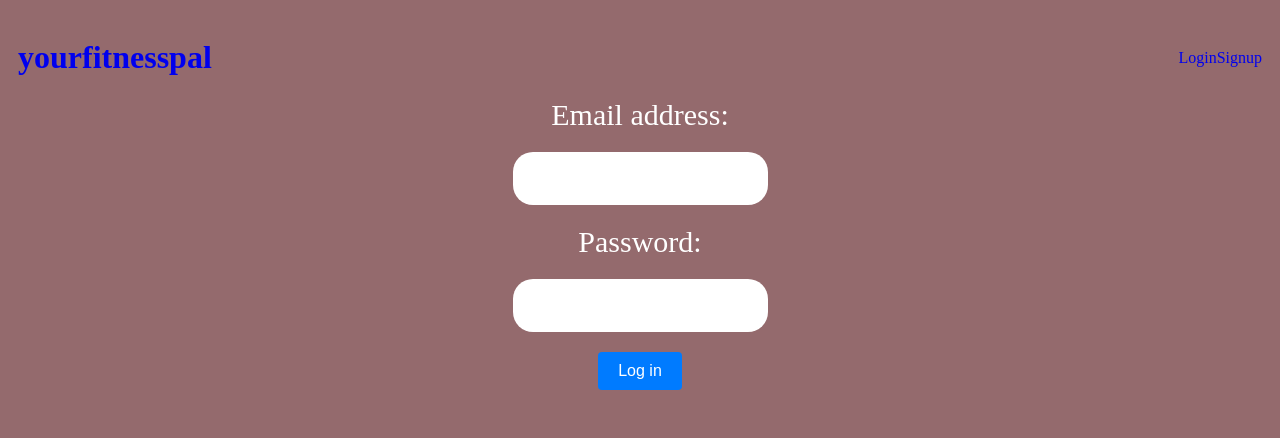
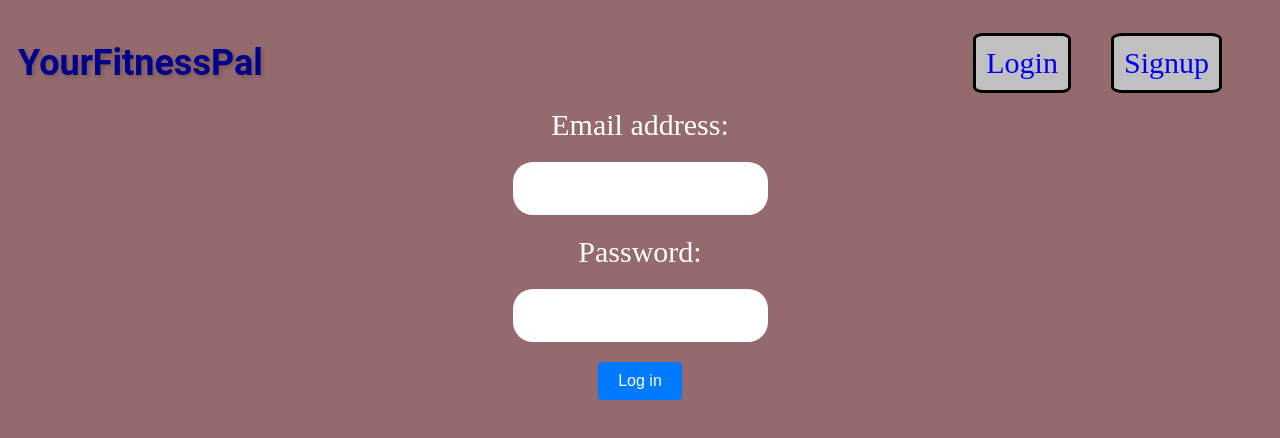
Before and after one commit to Shehroze4543/Mod-3-Project, a React (Create React App) app in the folder frontend/: page /login in a window 1280 px wide. Shown: the top 438 px of the page. Built offline with nearby package versions, Linux system fonts and the light colour scheme.

Commit message:
finished the project

```diff
--- a/frontend/src/components/MealDetails.js
+++ b/frontend/src/components/MealDetails.js
@@ -102,9 +102,10 @@ const MealDetails = ({ meal }) => {
       {/* <h4>{meal.mealName}</h4> */}
       {editMode ? (
         <form>
-          <label className="label"> Meal:</label>
+          <div className="edit-form">
+          <label className=""> Meal:</label>
           <input
-          className="box"
+          // className="box"
             type="text"
             value={editedMeal.mealName}
             onChange={(e) => {
@@ -122,9 +123,9 @@ const MealDetails = ({ meal }) => {
             // }
           />
 
-          <label className="label"> Protein:</label>
+          <label className=""> Protein:</label>
           <input
-             className="box"
+            //  className="box"
             type="number"
             value={editedMeal.protein}
             onChange={(e) => {
@@ -136,9 +137,9 @@ const MealDetails = ({ meal }) => {
               console.log("Edited Meal:", editedMeal);
             }}
           />
-          <label className="label">  Carbs:</label>
+          <label className="">  Carbs:</label>
           <input
-             className="box"
+            //  className="box"
             type="number"
             value={editedMeal.carbs}
             onChange={(e) => {
@@ -151,9 +152,9 @@ const MealDetails = ({ meal }) => {
             }}
           />
 
-<label className="label">  Fats:</label>
+<label className="">  Fats:</label>
           <input
-             className="box"
+            //  className="box"
             type="number"
             value={editedMeal.fats}
             onChange={(e) => {
@@ -165,9 +166,11 @@ const MealDetails = ({ meal }) => {
               console.log("Edited Meal:", editedMeal);
             }}
           />
-          {/* Add input fields for load, reps, and other properties */}
-          <button onClick={handleSubmit}>Save</button>
-          <button onClick={handleCancelEdit}>Cancel</button>
+          <div className="edit-btn">{/* Add input fields for load, reps, and other properties */}
+          <button className="btn" onClick={handleSubmit}>Save</button>
+          <button className="btn" onClick={handleCancelEdit}>Cancel</button>
+          </div>
+          </div>
         </form>
       ) : (
         <>
--- a/frontend/src/components/Navbar.js
+++ b/frontend/src/components/Navbar.js
@@ -15,7 +15,7 @@ const Navbar = () => {
 
         <div className="header1">
           <Link to="/">
-          <h1 className="title">yourfitnesspal</h1>
+          <h1 className="title">YourFitnessPal</h1>
         </Link>
         </div>
 
@@ -29,9 +29,9 @@ const Navbar = () => {
             </div>
           )}
           {!user && (
-            <div>
-              <Link  to="/login">Login</Link>
-              <Link to="/signup">Signup</Link>
+            <div className="top-right">
+              <Link className="heading-box" to="/login">Login</Link>
+              <Link className="heading-box" to="/signup">Signup</Link>
             </div>
           )}
 
--- a/frontend/src/index.css
+++ b/frontend/src/index.css
@@ -17,7 +17,10 @@ body{
   padding: 10px;
 }
 .title{
-  text-decoration: none;
+  font-family: 'Roboto', sans-serif;
+  font-size: 36px;
+  color: darkblue;
+  text-shadow: 2px 2px 4px rgba(0, 0, 0, 0.2);
 }
 
 .workouts{
@@ -62,7 +65,16 @@ label{
 .box{
   width: 20px;
 }
-
+.edit-form{
+  margin-top: 40px;
+  display: flex;
+  flex-direction: column;
+}
+.edit-btn{
+  display: flex;
+  justify-content: space-evenly;
+  margin-top: 10px;
+}
 input{
   border: none;
   outline: none;
```
